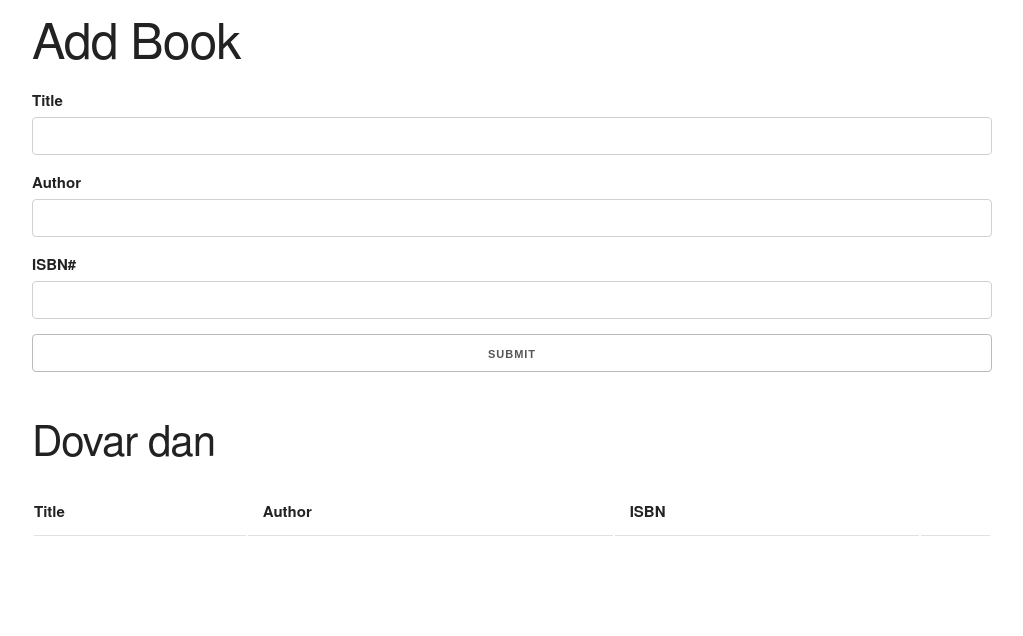
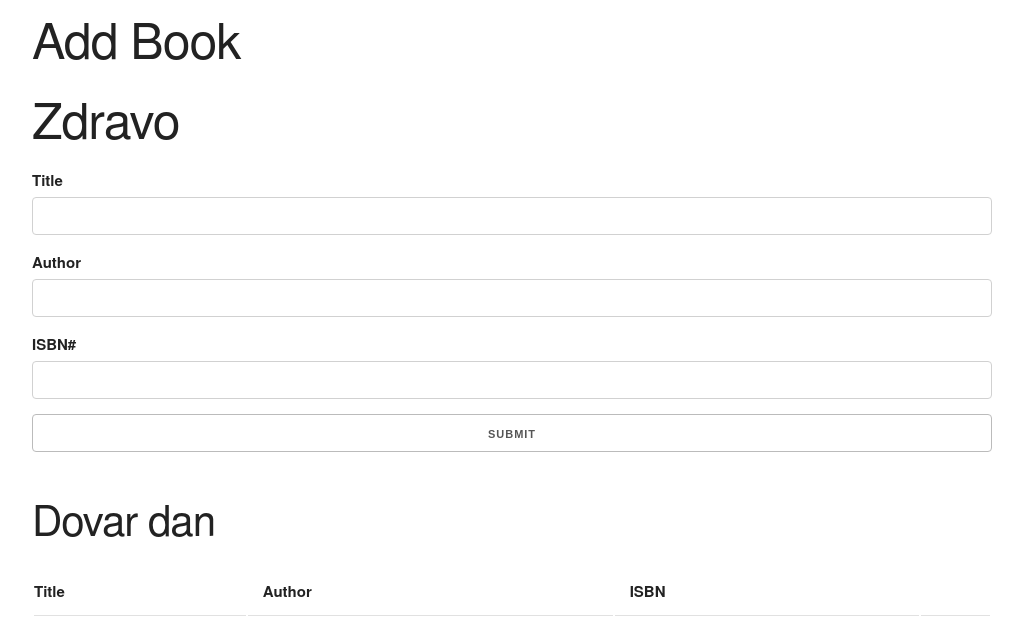
Before and after one commit to CodeEdu2020/Grupa2023Mart, a plain HTML site: page index.html in a window 1280 px wide. Shown: the whole page, without its empty margins (128-1151 px from the left). Drawn offline with nearby package versions, Linux system fonts and the light colour scheme.

Commit message:
Unesen h1
napisano zdravo

```diff
--- a/index.html
+++ b/index.html
@@ -34,7 +34,7 @@
       <h1>Add Book</h1>
 
       <form id="book-form">
-
+        <h1>Zdravo</h1>
         <div>
           <label for="title">Title</label>
           <input type="text" id="title" class="u-full-width">
```
